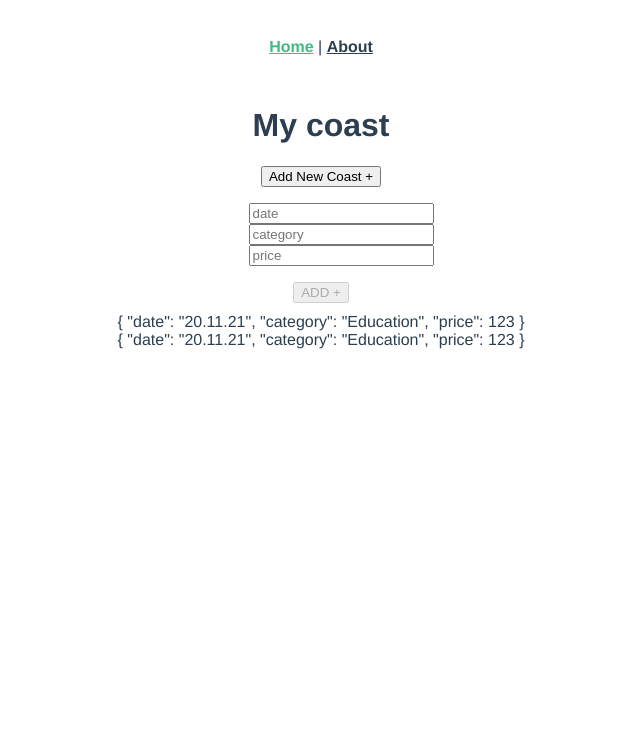
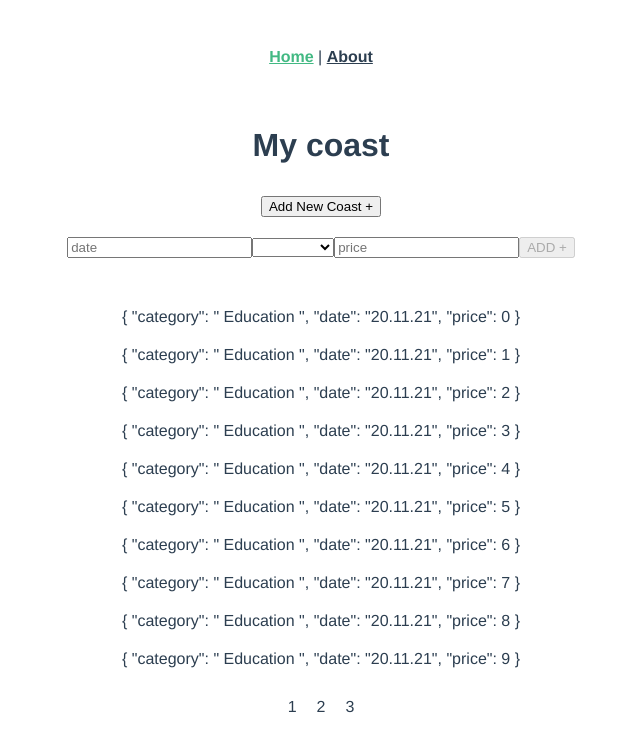
Before and after one commit to avataralesia/Vue-GB, a Vue app in the folder project/: page / in a window 1280 px wide. Both pictures are taken after a click on the button "Add New Coast +". Shown: the top 752 px of the page, without its empty margins (319-959 px from the left). Built offline with nearby package versions, Linux system fonts and the light colour scheme.

Commit message:
add store, pagination.vue

```diff
--- a/project/package.json
+++ b/project/package.json
@@ -11,7 +11,8 @@
     "core-js": "^3.6.5",
     "nodemon": "^2.0.15",
     "vue": "^2.6.11",
-    "vue-router": "^3.2.0"
+    "vue-router": "^3.2.0",
+    "vuex": "^3.6.2"
   },
   "devDependencies": {
     "@vue/cli-plugin-babel": "~4.5.0",
--- a/project/src/components/PaymentForm.vue
+++ b/project/src/components/PaymentForm.vue
@@ -2,11 +2,14 @@
   <div>
     <button @click="clicked=!clicked">Add New Coast +</button>
     <div class="form" v-show="clicked">
-      <ul>
-        <li><input placeholder="date" type="text" v-model="date"></li>
-        <li><input placeholder="category" type="text" v-model="category"></li>
-        <li><input placeholder="price" type="number" v-model.number="price"></li>
-      </ul>
+        <input placeholder="date" type="text" v-model="date">
+        <select v-model="category">
+          <option value="category"
+          v-for="category of categoryList"
+          :key="category"
+         >{{ category }}</option>
+        </select>
+        <input placeholder="price" type="number" v-model.number="price">
       <button @click="save" :disabled="category === '' || price === ''">ADD +</button>
     </div>
   </div>
@@ -14,6 +17,12 @@
 
 <script>
 export default {
+  props: {
+    categoryList: {
+      type: Array,
+      default: () => [],
+    },
+  },
   data() {
     return {
       date: '',
@@ -24,14 +33,13 @@ export default {
   },
   methods: {
     save() {
-      const {
-        date, category, price,
-      } = this;
-      this.$emit('add', {
+      const { date, category, price } = this;
+      const data = {
         date: date || this.newDate,
         category,
         price,
-      });
+      };
+      this.$emit('add', data);
     },
   },
   computed: {
--- a/project/src/components/PaymentList.vue
+++ b/project/src/components/PaymentList.vue
@@ -1,16 +1,41 @@
 <template>
   <div>
-    <div v-for="(item, index) in items" :key="index">{{item}}</div>
-
+    <div v-for="(item, index) in currentElements"
+     :key="index">{{item}}
+    </div>
+    <!----><pagination :length="items.length"
+     :n="n"
+     :@paginate="onPaginate" />
   </div>
 </template>
 
 <script>
-export default {
-  props: {
-    items: Array,
-    default: () => [],
-  },
+ import pagination from './pagination.vue';
 
-};
+ export default {
+    components: {
+      pagination,
+    },
+   props: {
+      items: Array,
+      default: () => [],
+    },
+   data() {
+     return {
+       page: 1,
+       n: 10,
+     };
+    },
+//    methods: {
+//      onPaginate(p) {
+//        this.page = p;
+//      },
+//    },
+    computed: {
+     currentElements() {
+       const { n, page } = this;
+        return this.items.slice(n * (page - 1), n * (page - 1) + n);
+     },
+    },
+  };
 </script>
--- /dev/null
+++ b/project/src/components/pagination.vue
@@ -0,0 +1,37 @@
+<template>
+  <div :class="[$style.pagin]">
+    <div v-for="i in amount"
+     :key="i"
+     @click="onClick(i)"
+     >{{i}}</div>
+  </div>
+</template>
+
+<script>
+export default {
+  props: {
+    length: Number,
+    n: Number,
+  },
+  methods: {
+    onClick(p) {
+      this.$emit('paginate', p);
+    },
+  },
+  computed: {
+    amount() {
+      return Math.ceil(this.length / this.n);
+    },
+  },
+};
+</script>
+
+<style module>
+.pagin {
+  display: flex;
+  justify-content: center;
+}
+div {
+  padding: 10px;
+}
+</style>
--- a/project/src/main.js
+++ b/project/src/main.js
@@ -1,10 +1,12 @@
 import Vue from 'vue';
 import App from './App.vue';
 import router from './router';
+import store from './store';
 
 Vue.config.productionTip = false;
 
 new Vue({
+  store,
   router,
   render: (h) => h(App),
 }).$mount('#app');
--- /dev/null
+++ b/project/src/store/category/index.js
@@ -0,0 +1,25 @@
+export default {
+  state: {
+    categoryList: [],
+  },
+  mutations: {
+    SET_CATEGORY_LIST(state, categoryList) {
+      state.categoryList = categoryList;
+    },
+  },
+  getters: {
+    categoryList: ({
+      categoryList,
+    }) => categoryList,
+  },
+  actions: {
+    fetchCategoryList({
+      commit,
+    }) {
+      setTimeout(() => {
+        const categoryList = ['Foods', 'Education', 'Transport'];
+        commit('SET_CATEGORY_LIST', categoryList);
+      });
+    },
+  }
+}
--- /dev/null
+++ b/project/src/store/index.js
@@ -0,0 +1,12 @@
+import Vue from 'vue';
+import Vuex from 'vuex';
+import category from './category';
+import paymentList from './paymentList';
+
+Vue.use(Vuex);
+export default new Vuex.Store({
+  modules: {
+    category,
+    paymentList,
+  },
+});
--- /dev/null
+++ b/project/src/store/paymentList/index.js
@@ -0,0 +1,39 @@
+export default {
+  state: {
+    paymentList: [],
+  },
+  mutations: {
+    SET_PAYMENT_LIST(state, paymentList) {
+      state.paymentList = paymentList;
+    },
+    ADD_PAYMENT_DATA(state, payment) {
+      state.paymentList.push(payment);
+    },
+  },
+  getters: {
+    // paymentList(state) {
+    // return state.paymentList;
+    // },
+    paymentList: ({
+      paymentList,
+    }) => paymentList,
+  },
+  actions: {
+    fetchData({
+      commit,
+    }) {
+      setTimeout(() => {
+        const initionsPaymentList = [];
+        for (let i = 0; i < 25; i++) {
+          initionsPaymentList.push({
+            category: ' Education ',
+            date: '20.11.21',
+            price: i,
+          });
+        }
+        commit('SET_PAYMENT_LIST', initionsPaymentList);
+      });
+    },
+  },
+
+};
--- a/project/src/views/Home.vue
+++ b/project/src/views/Home.vue
@@ -4,7 +4,9 @@
       <h1>My coast</h1>
     </header>
     <main>
-      <PaymentForm @add="updateList" />
+      <PaymentForm @add="updateList"
+       :categoryList="categoryList"
+       />
       <PaymentList :items="paymentList"/>
     </main>
   </div>
@@ -12,6 +14,7 @@
 
 <script>
 // @ is an alias to /src
+import { mapActions, mapGetters, mapMutations } from 'vuex';
 import PaymentList from '@/components/PaymentList.vue';
 import PaymentForm from '@/components/PaymentForm.vue';
 
@@ -21,32 +24,28 @@ export default {
     PaymentList,
     PaymentForm,
   },
-  data() {
-    return {
-      paymentList: [],
-    };
+  methods: {
+    updateList(payment) {
+      this.ADD_PAYMENT_DATA(payment);
+    },
+    ...mapActions([
+      'fetchData',
+      'fetchCategoryList',
+    ]),
+    ...mapMutations([
+      'ADD_PAYMENT_DATA',
+    ]),
   },
-  methods: {
-    fetchData() {
-      return [
-        {
-          date: '20.11.21',
-          category: 'Education',
-          price: 123,
-        },
-        {
-          date: '20.11.21',
-          category: 'Education',
-          price: 123,
-        },
-      ];
-    },
-    updateList(data) {
-      this.paymentList.push(data);
-    },
+  computed: {
+    ...mapGetters([
+      'paymentList',
+      'categoryList',
+    ]),
   },
   created() {
-    this.paymentList = this.fetchData();
+    this.fetchData();
+    this.fetchCategoryList();
+    //  this.$store.dispatch('fetchData');
   },
   destroyed() {
 
```
Also changed, not shown: 1 other file (tests, documents, lock files or other folders).
